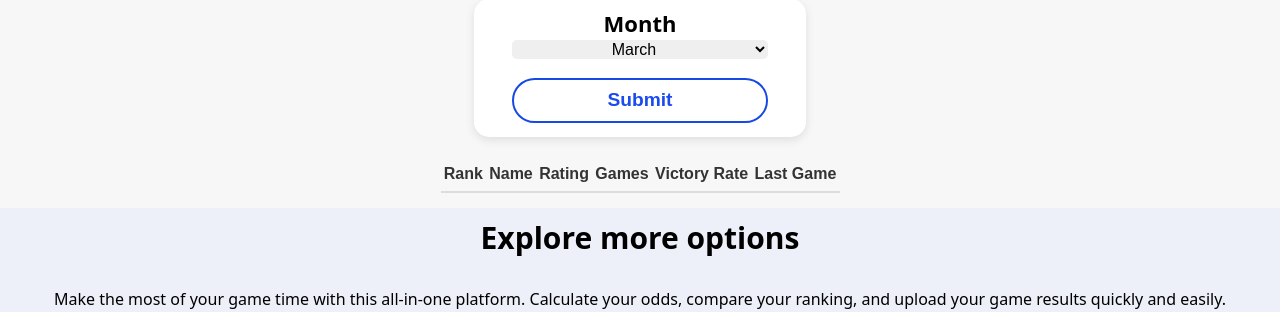
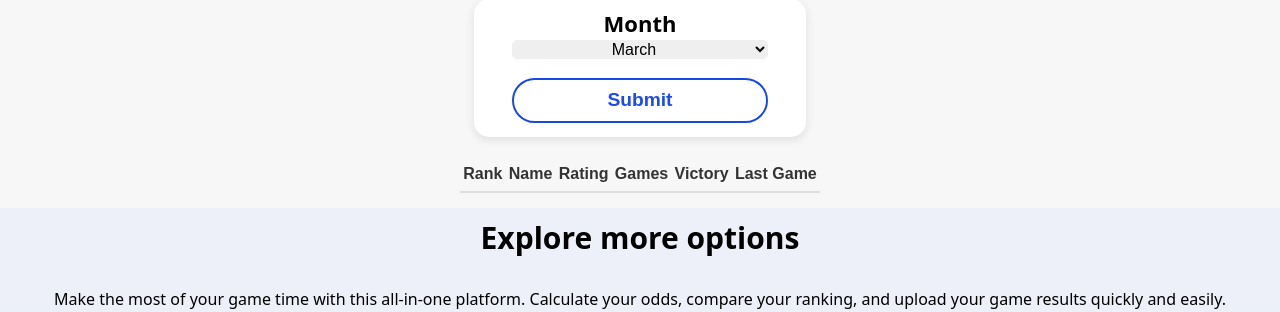
Before and after one commit to lkolebka/baby-foot-python, a Flask app: page /rating in a window 1280 px wide. Shown: the part 221-533 px from the top of the page. Run offline with Flask 3, Linux system fonts and the light colour scheme; data that the repository does not hold is empty; some libraries are stand-ins or nearby versions.

Commit message:
victory rate

```diff
--- a/Templates/rating.html
+++ b/Templates/rating.html
@@ -54,7 +54,7 @@
             <th>Name</th>
             <th>Rating</th>
             <th>Games </th>
-            <th>Victory Rate</th>
+            <th>Victory</th>
             <th>Last Game</th>
         </tr>
     </thead>
```
